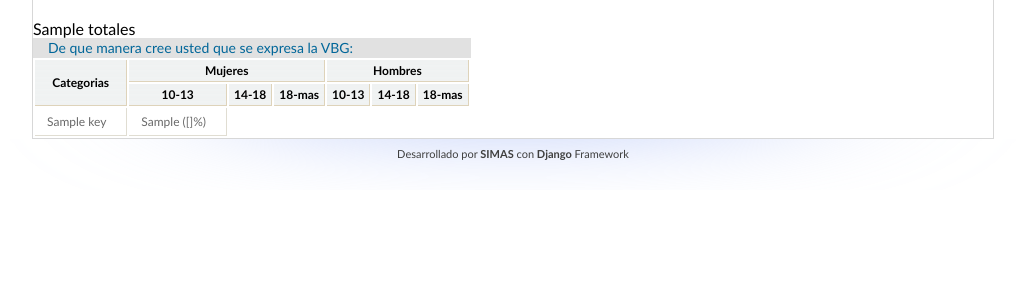
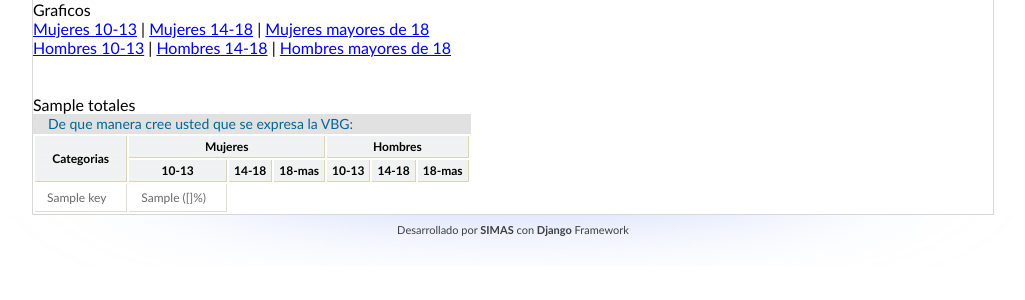
Before and after one commit to eos87/trocaire, a Django app: template templates/monitoreo/expresion_vbg.html in a window 1280 px wide. Shown: the part 79-379 px from the top of the page, without its empty margins (127-1152 px from the left). Run offline with Django 3.2, Linux system fonts and the light colour scheme; the template is opened without the code that fills it: most values are stand-ins (such as "Sample title", 1, 10 or a date in 2020); parts of the project's set-up code (start-up, migrations or seed data) failed here and were passed over; some libraries are stand-ins or nearby versions.

Commit message:
nada por hoy :S

```diff
--- a/encuesta/views.py
+++ b/encuesta/views.py
@@ -74,6 +74,9 @@ def expresion_vbg(request):
 
     return render_to_response("monitoreo/expresion_vbg.html", RequestContext(request, locals()))
 
+def hombres_vbg(request):
+    pass
+
 #funcion destinada a devolver las encuestas en rangos de edad
 def _query_set_filtrado(request, tipo='mujer'):
     params = {}
@@ -82,7 +85,7 @@ def _query_set_filtrado(request, tipo='mujer'):
         params['fecha__year'] = request.session['year']
 
     if request.session['nivel_educativo']:
-        params['informacionsocio__in'] = InformacionSocioEconomica.objects.filter(nivel_educativo=request.session['nivel_educativo'])
+        params['informacion_socio__in'] = InformacionSocioEconomica.objects.filter(nivel_educativo=request.session['nivel_educativo'])
 
     if request.session['iglesia'] and request.session['iglesia'] == 1:
         params['asiste_iglesia'] = True
@@ -119,6 +122,7 @@ def _get_view(request, vista):
 VALID_VIEWS = {
     'hablan-de': hablan_de,
     'expresion-vbg': expresion_vbg,
+    'hombres-que-ejercen-vbg': hombres_vbg,
     }
 
 #funcion encargada de sacar promedio con los valores enviados
--- a/templates/monitoreo/expresion_vbg.html
+++ b/templates/monitoreo/expresion_vbg.html
@@ -2,7 +2,97 @@
 
 {% block extratitle %}De que manera se expresa la VBG{% endblock %}
 
+{% block extrahead %}
+<script type="text/javascript" src="/files/js/highcharts.js"></script>
+<script type="text/javascript" src="/files/js/exporting.js"></script>
+<script type="text/javascript">
+    var plotOptions = {
+        column: {
+            groupPadding: 0,
+            pointPadding: 0.9,
+            borderWidth: 0
+        },
+        series: {
+            pointWidth: 25,
+            minPointLength : 0.5
+        }
+    }
+    var tooltip = {
+        formatter: function() {
+            return ''+
+                this.series.name +': '+ this.y +'%';
+        }
+    }
+    var leyenda = {
+        layout: 'horizontal',
+        align: 'center',
+        verticalAlign: 'bottom',
+        shadow: true
+    }
+    var chart;
+    $(document).ready(function() {
+        $('.grafos').click(function(){
+            var id = $(this).attr('id');
+            var series;
+            var titulo;
+            if(id=='m10_13'){
+                titulo = 'Mujeres de 10-13 años';
+                series = [{% for key, value in tabla.items %}{% if value.0.1 != 0 %}{name: '{{key}}',data: [{{value.0.1}}]}, {% endif %}{% endfor %}]
+            }else if(id=='m14_18'){
+                titulo = 'Mujeres de 14-18 años';
+                series = [{% for key, value in tabla.items %}{% if value.1.1 != 0 %}{name: '{{key}}',data: [{{value.1.1}}]}, {% endif %}{% endfor %}]
+            }else if(id=='m18_mas'){
+                titulo = 'Mujeres mayores de 18 años';
+                series = [{% for key, value in tabla.items %}{% if value.2.1 != 0 %}{name: '{{key}}',data: [{{value.2.1}}]}, {% endif %}{% endfor %}]
+            }else if(id=='h10_13'){
+                titulo = 'Hombres de 10-13 años';
+                series = [{% for key, value in tabla.items %}{% if value.3.1 != 0 %}{name: '{{key}}',data: [{{value.3.1}}]}, {% endif %}{% endfor %}]
+            }else if(id=='h14_18'){
+                titulo = 'Hombres de 14-18 años';
+                series = [{% for key, value in tabla.items %}{% if value.4.1 != 0 %}{name: '{{key}}',data: [{{value.4.1}}]}, {% endif %}{% endfor %}]
+            }else if(id=='h18_mas'){
+                titulo = 'Hombres mayores de 18 años';
+                series = [{% for key, value in tabla.items %}{% if value.5.1 != 0 %}{name: '{{key}}',data: [{{value.5.1}}]}, {% endif %}{% endfor %}]
+            }
+            chart = new Highcharts.Chart({
+                chart: {
+                    renderTo: 'container',
+                    defaultSeriesType: 'column'
+                },
+                title: {
+                    text: '¿Cuando alguien le habla de VBG usted cree que le estan hablando de?'
+                },
+                subtitle: {
+                    text: titulo
+                },
+                xAxis: {
+                    categories: [
+                        'Opciones'
+                    ]
+                },
+                yAxis: {
+                    min: 0,
+                    title: {
+                        text: 'Porcentajes'
+                    }
+                },
+                legend: leyenda,
+                tooltip: tooltip,
+                plotOptions: plotOptions,
+                series: series
+            });
+            return false;
+        });
+    });
+</script>
+{% endblock %}
+
 {% block contenido %}
+<div>Graficos</div>
+<a href="#" id="m10_13" class="grafos">Mujeres 10-13</a> | <a href="#" id="m14_18" class="grafos">Mujeres 14-18</a> | <a href="#" id="m18_mas" class="grafos">Mujeres mayores de 18</a><br>
+<a href="#" id="h10_13" class="grafos">Hombres 10-13</a> | <a href="#" id="h14_18" class="grafos">Hombres 14-18</a> | <a href="#" id="m18_mas" class="grafos">Hombres mayores de 18</a><br>
+<br>
+<div id="container"></div>
 <br>
 {{totales}}
 <br>
--- a/templates/monitoreo/mujeres-hombres.html
+++ b/templates/monitoreo/mujeres-hombres.html
@@ -12,5 +12,9 @@ Concepto de Violencia
         Expresiones de Violencia BG
         <li><a href="expresion-vbg/">De que manera se expresa la violencia?</a></li>
     </ul>
+    <ul>
+        Identificación de situaciones de  VBG
+        <li><a href="hombres-que-ejercen-vbg/"></a>Conoce hombres que ejercen VBG</li>
+    </ul>
 </div>
 {% endblock %}
```
Lines whose indentation alone changed are shown as unchanged.
